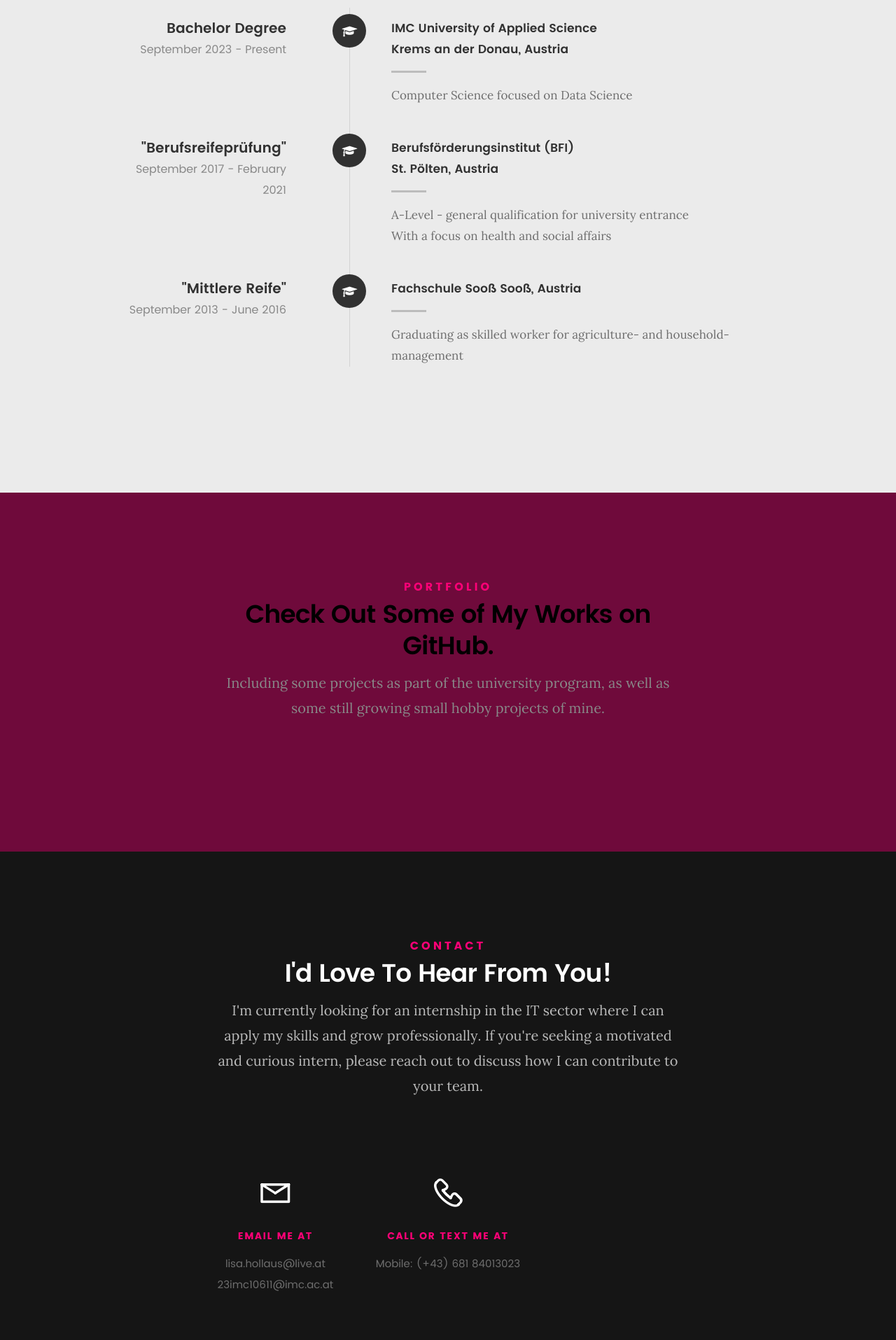
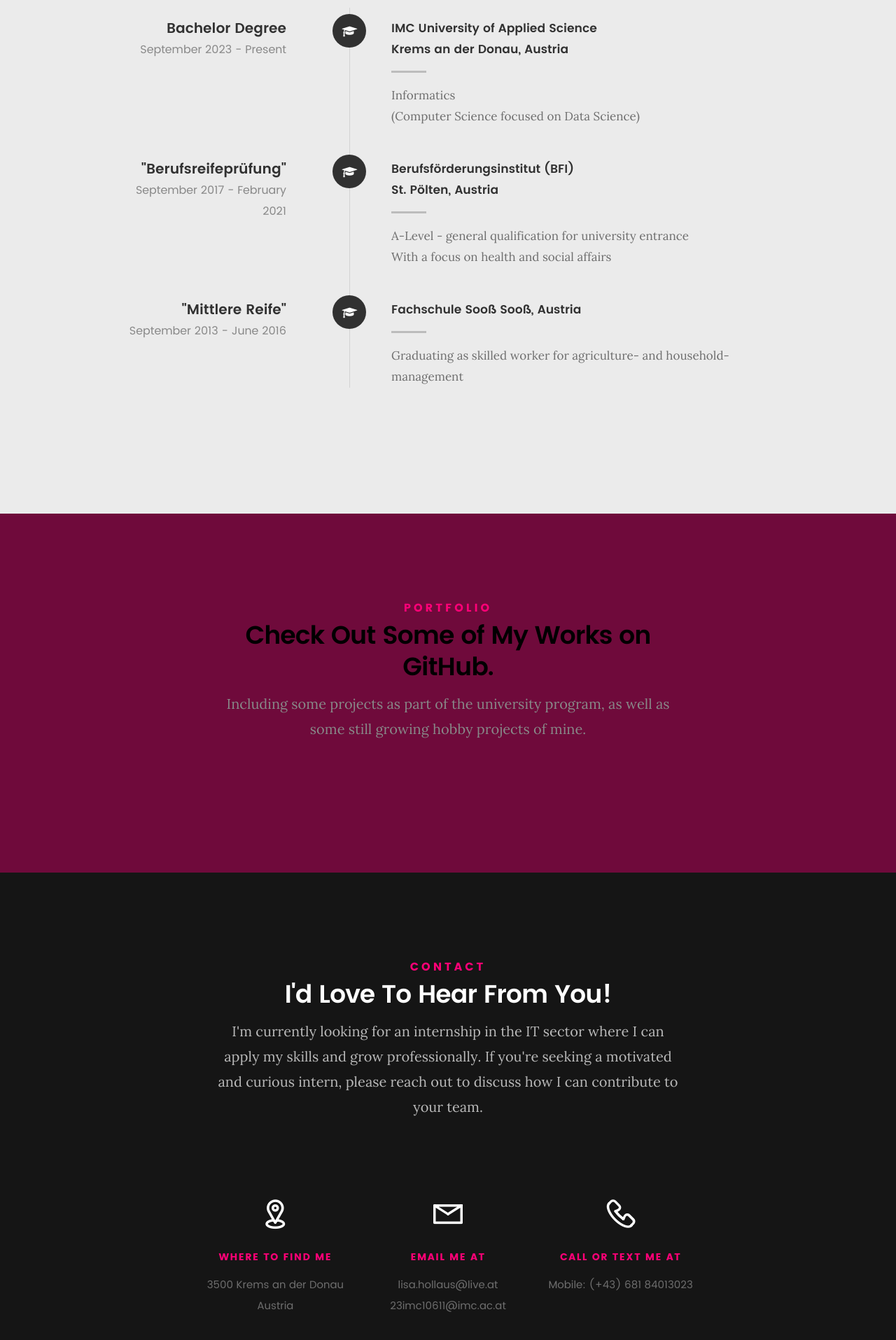
Before and after one commit to LisaHollaus/LisaHollaus.github.io, a plain HTML site: page index.html in a window 1280 px wide. Shown: the part 3600-5515 px from the top of the page at 70% size. Drawn offline with Linux system fonts and the light colour scheme; files whose address does not match are found by name.

Commit message:
small structure changes

```diff
--- a/index.html
+++ b/index.html
@@ -115,7 +115,7 @@
    				<img src="images/profile-pic.jpg" alt="Profile Picture" style="width: 100px; height: auto;">
 
    				<p class="lead">
-					From a young age, I've loved solving puzzles and riddles, which sparked my passion for problem-solving. Growing up on an organic farm with a family-run restaurant, I learned the values of sustainability and hard work. After working for four years as a confectioner, followed by spending about one and aa half years traveling solo, I gained diverse life experiences.
+					From a young age, I've loved solving puzzles and riddles, which sparked my passion for problem-solving. Growing up on an organic farm with a family-run restaurant, I learned the values of sustainability and hard work. After working for four years as a confectioner, followed by spending about one and a half years traveling solo, I gained diverse life experiences.
 					<br>
 					My curiosity for  problem solving and understanding systems led me to pursue a degree in Informatics at IMC University of Applied Sciences Krems, where I’m combining my hands-on experience with my love for Computer Science. I’m excited to tackle new challenges and create innovative solutions in the tech world.
 				</p>
@@ -337,7 +337,9 @@
 							IMC University of Applied Science <br>
 							Krems an der Donau, Austria
 						</h4>
-	   					<p>Computer Science focused on Data Science</p>
+	   					<p>
+							Informatics <br>
+							(Computer Science focused on Data Science)</p>
 	   				</div>
 
 	   			</div> <!-- /timeline-block -->
@@ -406,7 +408,7 @@
 				<h5>Portfolio</h5>
 				<h1 style="color: black;">Check Out Some of My Works on <a href="https://github.com/LisaHollaus" target="_blank">GitHub</a>.</h1>
 
-				<p class="lead">Including some projects as part of the university program, as well as some still growing small hobby projects of mine.</p>
+				<p class="lead">Including some projects as part of the university program, as well as some still growing hobby projects of mine.</p>
 
 			</div>
    		</div> <!-- /section-intro-->
@@ -774,9 +776,7 @@
 
    	<div class="row contact-info">
 
-
-
-<!-- contact-info position (optional)
+		<!-- contact-info position -->
 
    		<div class="col-four tab-full">
 
@@ -787,12 +787,11 @@
    			<h5>Where to find me</h5>
 
    			<p>
-            1600 Amphitheatre Parkway<br>
-            Mountain View, CA<br>
-            94043 US
+            3500 Krems an der Donau<br>
+			Austria
             </p>
 
-   		</div> -->
+   		</div>
 
    		<div class="col-four tab-full collapse">
 
```
